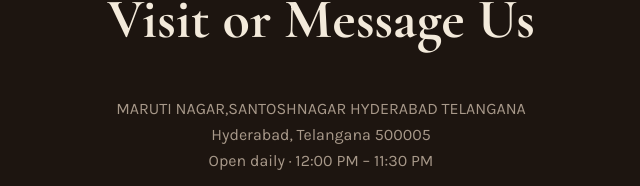
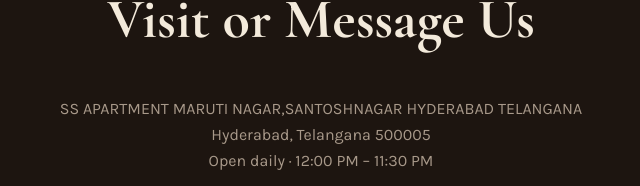
Before and after one commit to aftabtadvi0-oss/aftab-restaurant, a plain HTML site: page index.html in a window 1280 px wide. Shown: the part 4967-5153 px from the top of the page, without its empty margins (319-959 px from the left). Drawn offline with nearby package versions, Linux system fonts and the light colour scheme.

Commit message:
Update index.html

```diff
--- a/index.html
+++ b/index.html
@@ -64,7 +64,7 @@
 
   <section id="contact" class="contact">
     <h2>Visit or Message Us</h2>
-    <p>MARUTI NAGAR,SANTOSHNAGAR HYDERABAD TELANGANA</p>
+    <p>SS APARTMENT MARUTI NAGAR,SANTOSHNAGAR HYDERABAD TELANGANA</p>
     <p>Hyderabad, Telangana 500005</p>
     <p>Open daily · 12:00 PM – 11:30 PM</p>
     <a class="phone" href="tel:+916301117210">+91 63011 17210</a>
```
